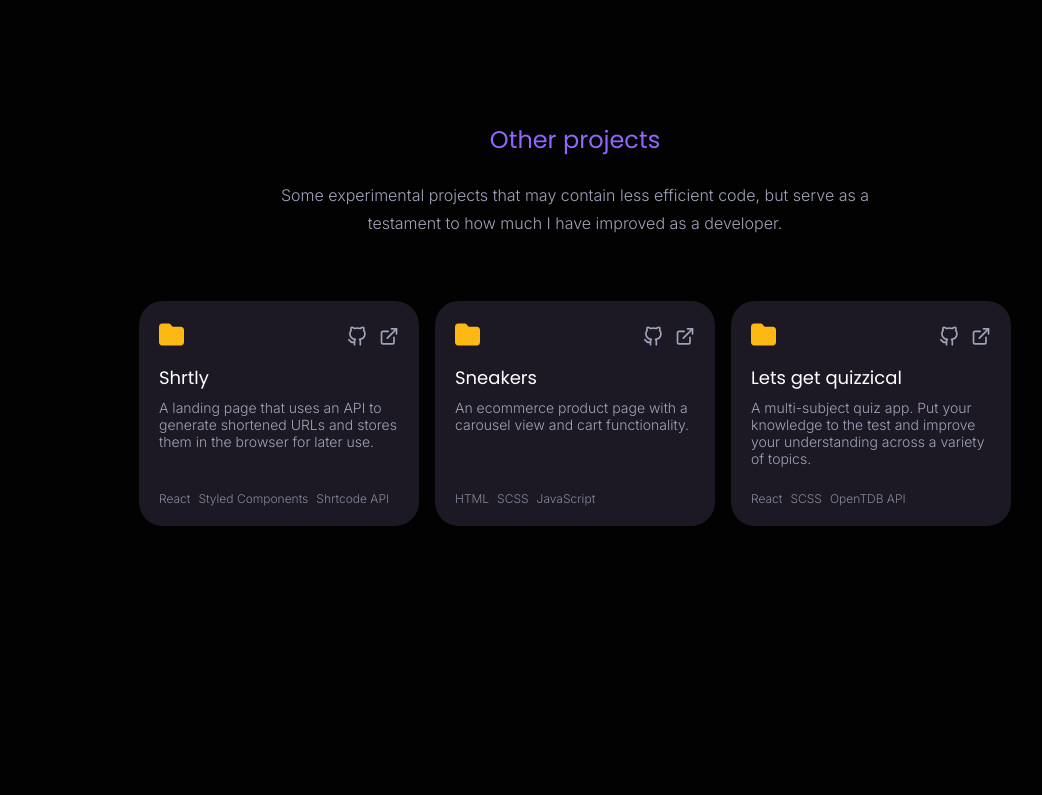
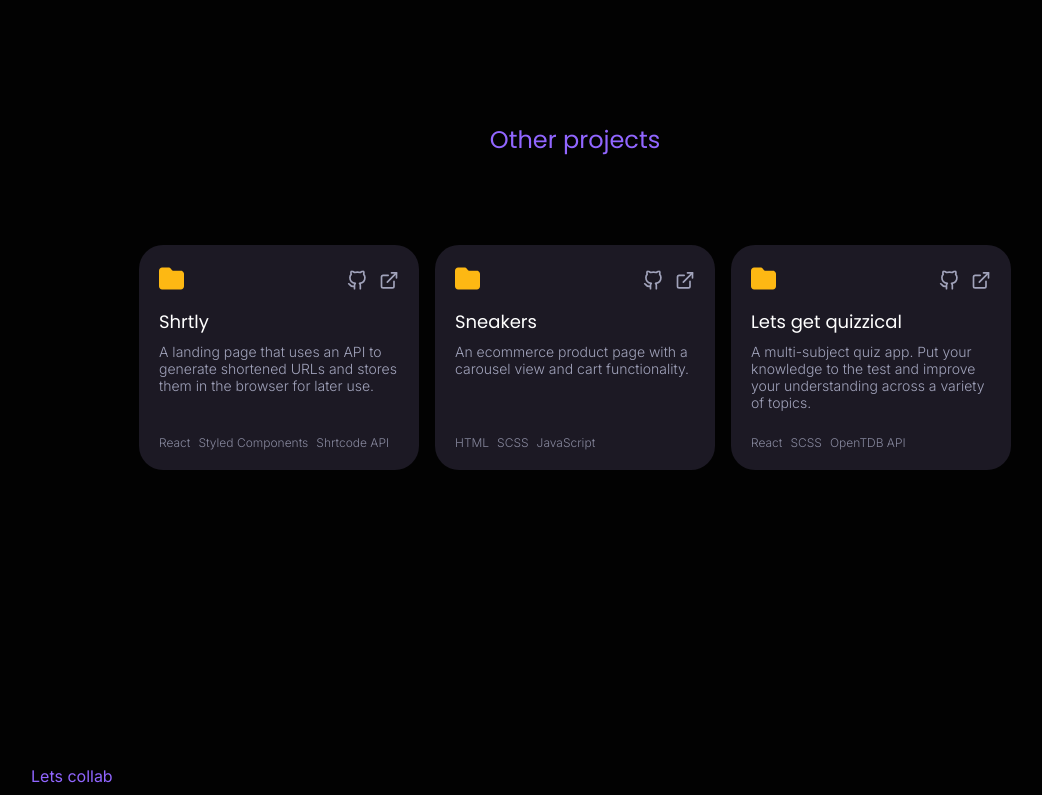
Before and after one commit to jkellerman/portfolio-site, a Next.js app: page / in a window 1280 px wide. Shown: the part 3540-4335 px from the top of the page, without its empty margins (65-1107 px from the left). Built offline with nearby package versions, Linux system fonts and the light colour scheme.

Commit message:
refactor: remove other projects text

```diff
--- a/src/components/OtherProjects/OtherProjects.jsx
+++ b/src/components/OtherProjects/OtherProjects.jsx
@@ -8,25 +8,17 @@ import { containerVariants, variants } from "@src/utils/animations";
 const OtherProjects = () => {
   return (
     <section className={styles.wrapper}>
-      <motion.div
-        className={styles.headingWrapper}
-        variants={variants}
-        initial="hidden"
-        whileInView="visible"
-        transition={{
-          type: "spring",
-          stiffness: 200,
-          mass: 1,
-          damping: 40,
-        }}
-        viewport={{ once: true, amount: "some" }}
-      >
-        <h2 className={styles.heading}>Other projects</h2>
-        <span className={styles.subheading}>
-          Some experimental projects that may contain less efficient code, but
-          serve as a testament to how much I have improved as a developer.
-        </span>
-      </motion.div>
+      <div className={styles.headingWrapper}>
+        <motion.h2
+          className={styles.heading}
+          variants={containerVariants}
+          initial="hidden"
+          whileInView="visible"
+          viewport={{ once: true, amount: "some" }}
+        >
+          Other projects
+        </motion.h2>
+      </div>
       <motion.ul
         className={styles.projectsGrid}
         variants={containerVariants}
```
